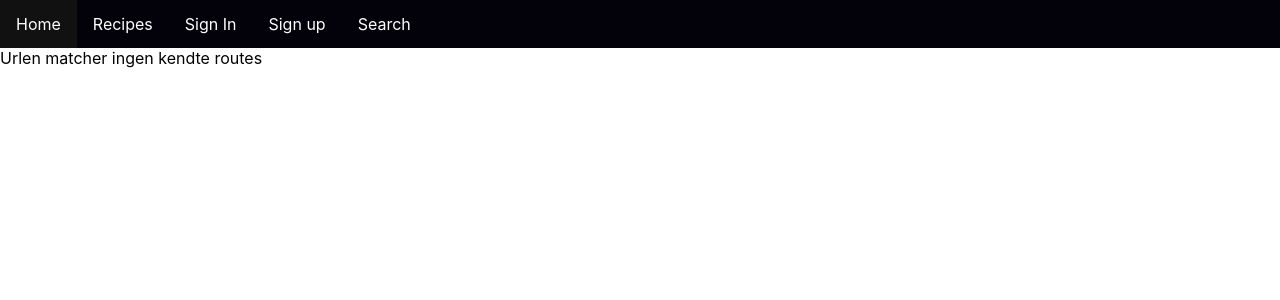
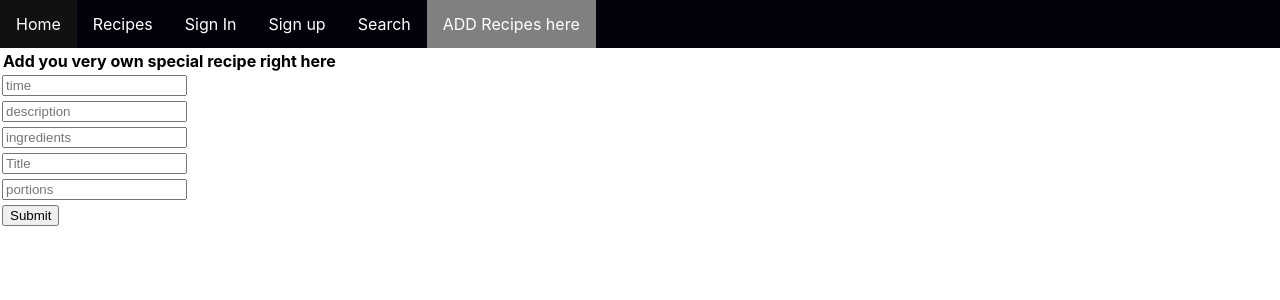
Before and after one commit to fred8728/DAT_3sem_Sys, a React (Create React App) app in the folder frontend/: page /addrecipe in a window 1280 px wide. Shown: the top 300 px of the page. Built offline with nearby package versions, Linux system fonts and the light colour scheme; the HTML template or start-up script is replaced by a standard one.

Commit message:
made the route for addrecipe

```diff
--- a/frontend/src/App.js
+++ b/frontend/src/App.js
@@ -4,14 +4,14 @@ import apiFacade from "./apiFacade";
 import Login from "./Login";
 import LoggedIn from "./LoggedIn";
 import Recipes from "./Recipes"
-import AllRecipes from "./Recipes";
+import Addrecipe from "./addRecipe";
 import SearchPage from "./SearchPage";
 
 const NoMatch = () => <div>Urlen matcher ingen kendte routes</div>;
 const Home = () => <div>Home</div>;
 const Company = () => <div>Company</div>;
 
-function App({apiFacade}) {
+function App({ apiFacade }) {
 
   return (
     <BrowserRouter>
@@ -49,12 +49,17 @@ function Header() {
           Search
         </NavLink>
       </li>
+      <li>
+        <NavLink activeClassName="active" to="/addRecipe">
+          ADD Recipes here
+        </NavLink>
+      </li>
     </ul>
   );
 }
 
 function Content(props) {
-const {recipes, loggedIn} = props;
+  const { recipes, loggedIn } = props;
 
   return (
     <Switch>
@@ -62,20 +67,22 @@ const {recipes, loggedIn} = props;
         <Home />
       </Route>
       <Route path="/recipes">
-        <Recipes recipes={recipes}/>
+        <Recipes recipes={recipes} />
       </Route>
       <Route path="/signIn">
-        <Login  />
+        <Login />
       </Route>
       <Route path="/signUp">
       </Route>
       <Route path="/Search">
         <SearchPage />
       </Route>
+      <Route path="/addrecipe">
+        <Addrecipe />
+      </Route>
       <Route path="*">
         <NoMatch />
       </Route>
-
     </Switch>
   );
 }
--- a/frontend/src/Recipes.js
+++ b/frontend/src/Recipes.js
@@ -1,6 +1,8 @@
 import React, { useState, useEffect } from "react";
 import apiFacade from "./apiFacade";
-import { BrowserRouter, useRouteMatch, useParams, Route, Link } from "react-router-dom";
+import { //BrowserRouter,
+  useRouteMatch, useParams, Route, Link
+} from "react-router-dom";
 
 const AllRecipes = () => {
 
--- /dev/null
+++ b/frontend/src/addRecipe.js
@@ -0,0 +1,41 @@
+import React, { useState, useEffect } from "react";
+import apiFacade from "./apiFacade";
+
+
+export default function Addrecipe() {
+    return (
+        <div>
+            <form>
+                <table class="table">
+                    <thead>
+                        <tr>
+                            <th>Add you very own special recipe right here</th>
+                        </tr>
+                    </thead>
+                    <tbody>
+                        <input type="text"
+                            placeholder="time"
+                        /> <tr></tr>
+                        <input
+                            type="text"
+                            placeholder="description"
+                        />  <tr></tr>
+                        <input
+                            type="text"
+                            placeholder="ingredients"
+                        />   <tr></tr>
+                        <input
+                            type="text"
+                            placeholder="Title"
+                        />  <tr></tr>
+                        <input
+                            type="number"
+                            placeholder="portions"
+                        />  <tr></tr>
+                        <input type="submit" value="Submit"></input>
+                    </tbody>
+                </table>
+            </form>
+        </div>
+    );
+}
```
Also changed, not shown: 1 other file (tests, documents, lock files or other folders).
